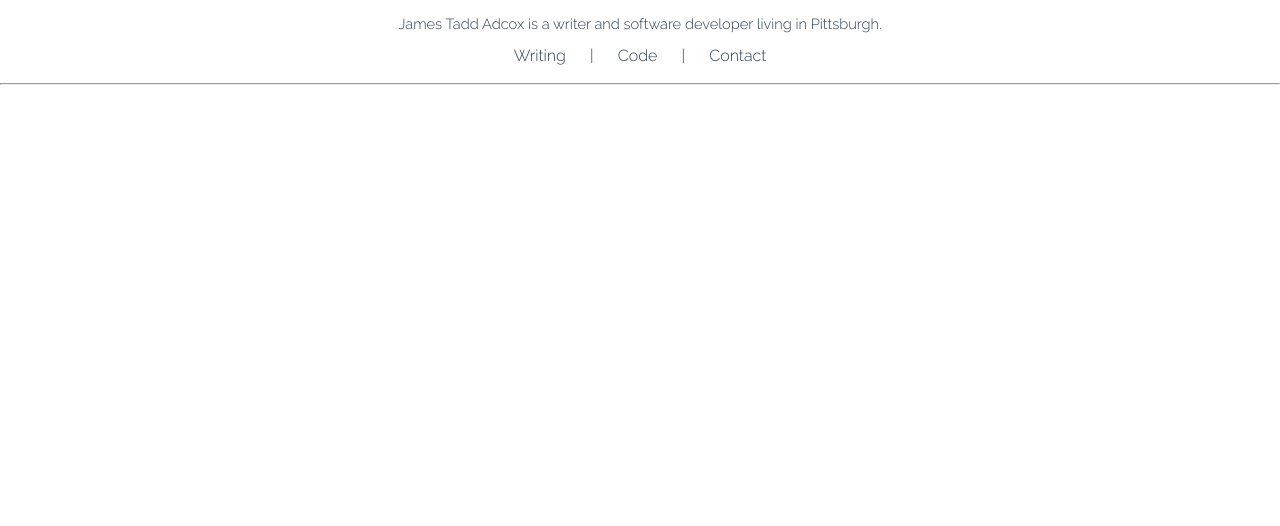
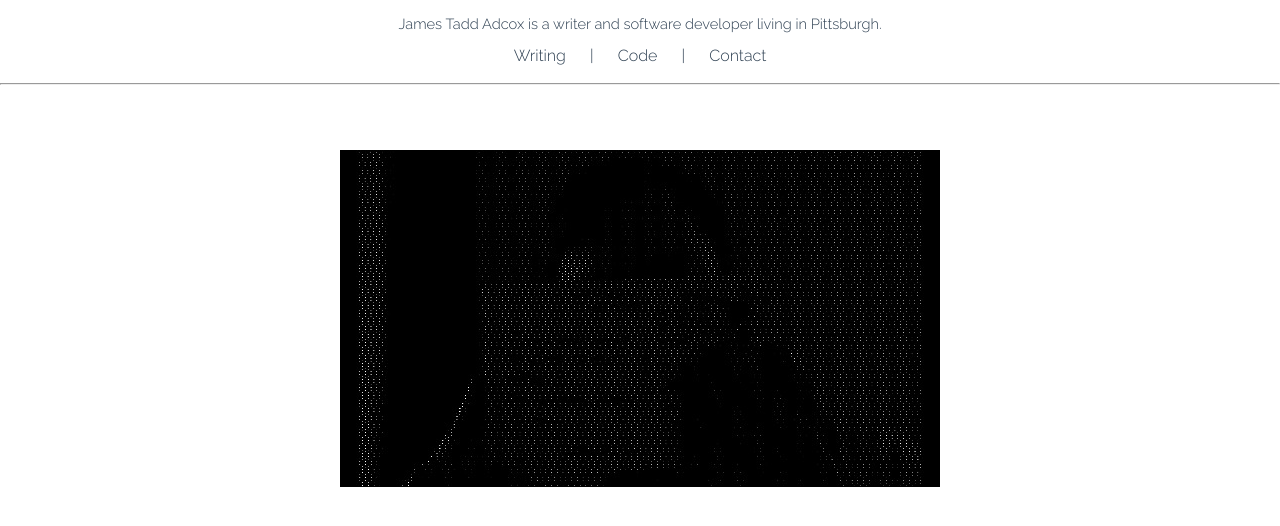
Before and after one commit to jamestaddadcox/jamestaddadcox.github.io, a Vue app: page / in a window 1280 px wide. Shown: the top 526 px of the page. Built offline with nearby package versions, Linux system fonts and the light colour scheme.

Commit message:
added splash image

```diff
--- a/src/components/HeaderMenu.vue
+++ b/src/components/HeaderMenu.vue
@@ -2,9 +2,9 @@
   <div>
     <div class="header">
       <p id="bio">
-          James Tadd Adcox is a writer and software developer living in Pittsburgh.
+          <span id="home" v-scroll-to="'#splash'">James Tadd Adcox</span> is a writer and software developer living in Pittsburgh.
       </p>
-      <div class="Menu">
+      <div class="menu">
           <button v-scroll-to="'#writing'">Writing</button> | <button v-scroll-to="'#code'">Code</button> | <button v-scroll-to="'#contact'">Contact</button>
       </div>
       <hr>
@@ -34,6 +34,9 @@ export default {
 #bio {
   padding: 0px 20px;
 }
+#home {
+  cursor: pointer;
+}
 button {
   border: none;
   background-color: transparent;
--- a/src/components/MainText.vue
+++ b/src/components/MainText.vue
@@ -1,5 +1,6 @@
 <template>
   <div class="main">
+    <img id="splash" src="../assets/sn.jpg" alt="manipulated image">
     <div class="spacer"></div>
     <div id="writing" class="content">
       <WritingSection/>
@@ -30,6 +31,9 @@ export default {
 </script>
 
 <style>
+    #splash {
+      padding: 110px 0px;
+    }
     .spacer {
       height: 1000px;
     }
```
Also changed, not shown: src/assets/logo.png (deleted), src/assets/sn.jpg (added).
